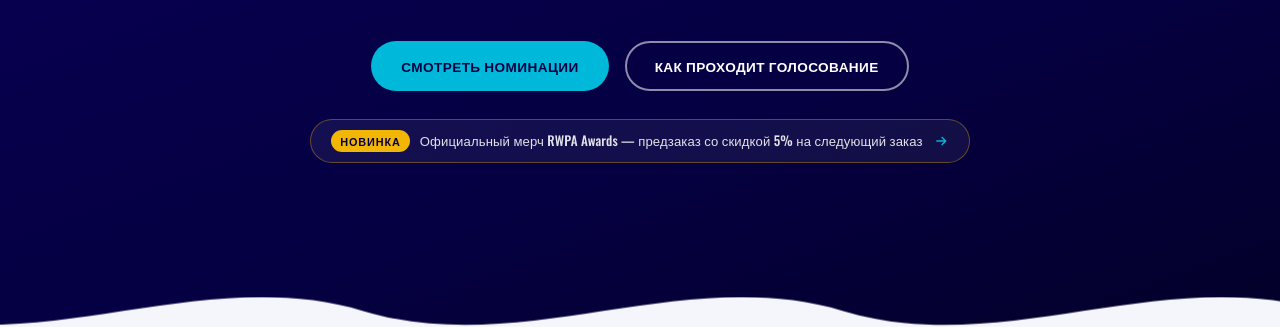
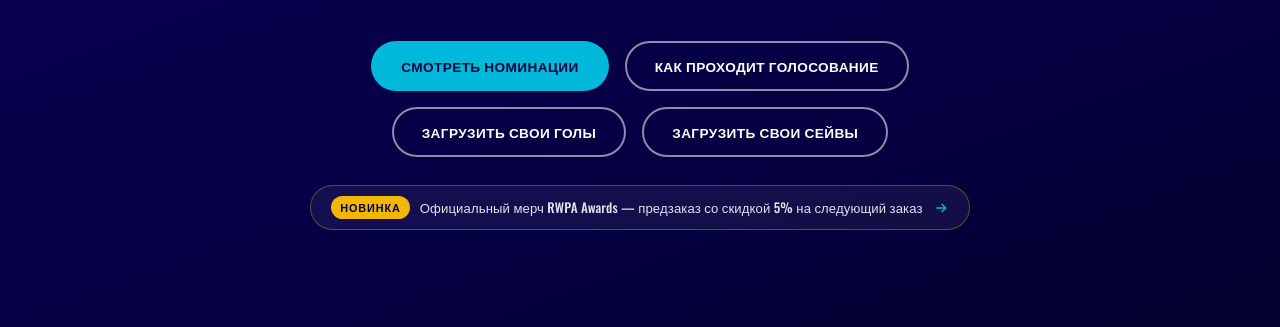
Before and after one commit to makivan2010/rwpa-site, a plain HTML site: page index.html in a window 1280 px wide. Shown: the part 481-808 px from the top of the page. Drawn offline with nearby package versions, Linux system fonts and the light colour scheme; a script that the page names is missing.

Commit message:
Hero: links to goal/save upload forms

```diff
--- a/index.html
+++ b/index.html
@@ -1313,6 +1313,10 @@
         <a href="#nominations" class="btn btn-primary">Смотреть номинации</a>
         <button type="button" class="btn btn-outline" id="howItWorksBtn">Как проходит голосование</button>
       </div>
+      <div class="hero-cta" style="margin-top:16px;">
+        <a href="https://forms.gle/ZHakmsyTm7s3AHvp8" target="_blank" rel="noopener" class="btn btn-outline">Загрузить свои голы</a>
+        <a href="https://forms.gle/mEpBvQUzVQ6PcFhw9" target="_blank" rel="noopener" class="btn btn-outline">Загрузить свои сейвы</a>
+      </div>
       <a href="#merch" class="hero-merch-promo">
         <span class="hero-merch-promo-badge">Новинка</span>
         <span>Официальный мерч RWPA Awards — предзаказ со скидкой 5% на следующий заказ</span>
```
